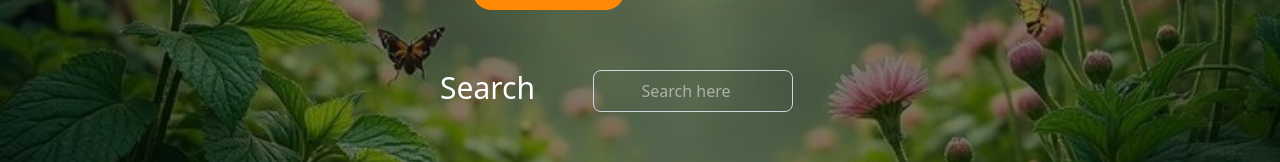
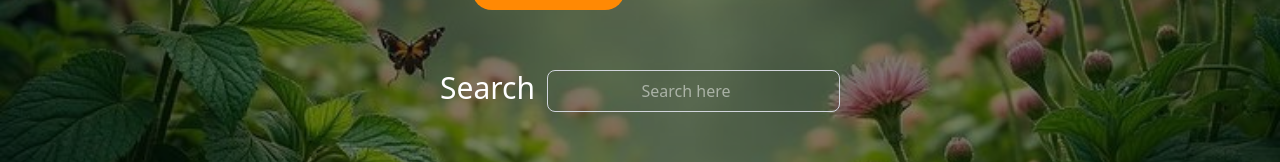
Before and after one commit to midrra/Task-LMS, a React (Vite) app: page / in a window 1280 px wide. Shown: the part 421-583 px from the top of the page. Built offline with nearby package versions, Linux system fonts and the light colour scheme.

Commit message:
adjust SearchBar

```diff
--- a/src/components/Hero.jsx
+++ b/src/components/Hero.jsx
@@ -9,7 +9,7 @@ function Hero() {
     <main className="absolute top-1/2 left-1/2 transform -translate-x-1/2 -translate-y-1/2 text-center space-y-7">
       <h1 className="text-2xl md:text-4xl font-bold">Welcome to Al-Awael</h1>
       <p className="text-lg">Your journey to knowledge begins here.</p>
-      <div className="flex  w-100 items-center justify-center space-x-4">
+      <div className="flex w-100 items-center justify-center space-x-4">
         <Link to="/student/my-courses">
           <MainButton>Explore Courses</MainButton>
         </Link>
--- a/src/components/SearchBar.jsx
+++ b/src/components/SearchBar.jsx
@@ -7,7 +7,7 @@ function SearchBar() {
       <input
         type="search"
         placeholder="Search here"
-        className="w-50 m-auto text-center max-w-md px-4 py-2 rounded-lg border border-gray-300 focus:border-orange-400 outline-none transition-colors duration-150"
+        className="w-50 md:w-full m-auto text-center max-w-md px-4 py-2 rounded-lg border border-gray-300 focus:border-orange-400 outline-none transition-colors duration-150"
       />
     </div>
   );
```
